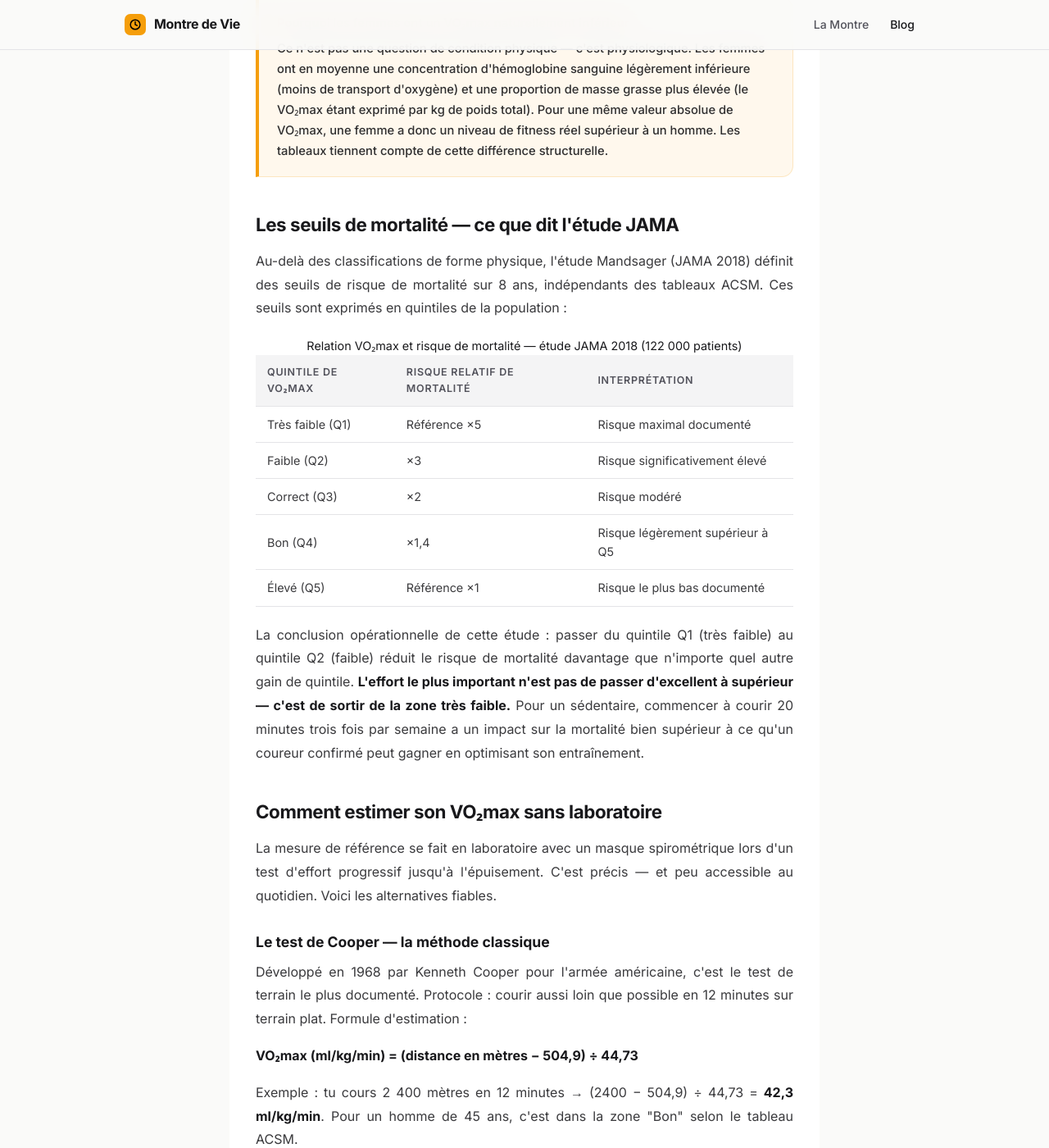
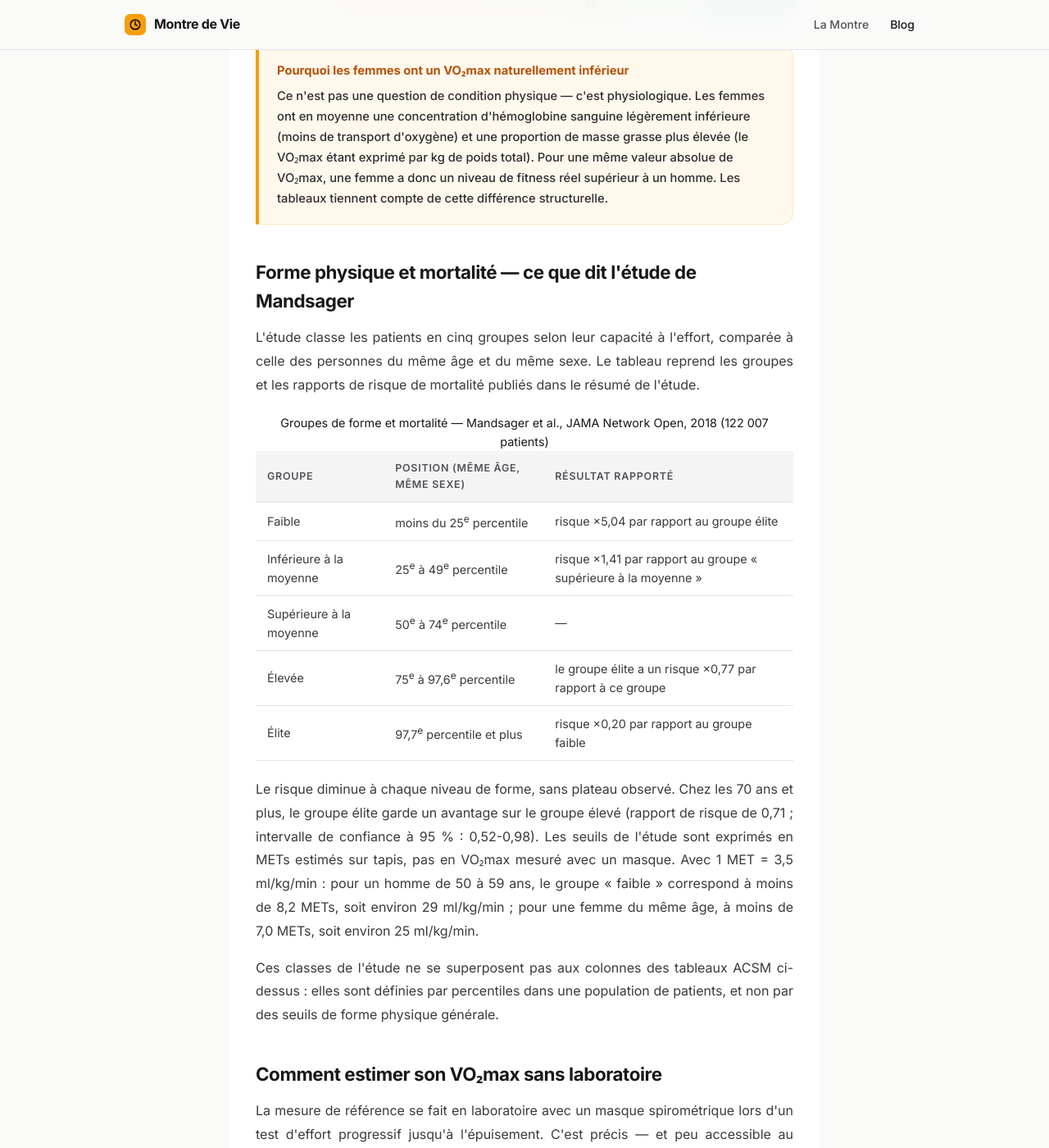
Before and after one commit to SebRunNature/memento-mori, a Jekyll site: the page built from _posts/2026-06-24-vo2max-selon-l-age-tableau-normes-et-comment-progresser.html, in a window 1280 px wide and 1400 px high, scrolled down 3099 px. Shown: the whole window at 82% size. Built offline with Jekyll 4.4.1, drawn with Linux system fonts in a browser that asks for light colours; some of the changed text lies outside the part shown.

Commit message:
VO2 max : refait la section mortalité d'après l'étude de Mandsager (texte intégral)
- Remplace le tableau « quintiles ×5/×3/×2/×1,4 » par les cinq groupes et les rapports de risque publiés (5,04 ; 1,41 ; 0,77 ; 0,20).
- Corrige : la comparaison ×5 est faible vs élite (pas « élevé »), les groupes sont définis par percentiles d'âge et de sexe, seuils en METs estimés sur tapis.
- Retire des affirmations non étayées (« aucun autre marqueur », « reproductible dans des dizaines d'études », gain maximal entre deux groupes).
- Renvoie vers l'article VO2 max et espérance de vie ; FAQ et JSON-LD mis à jour.

Co-Authored-By: Claude Sonnet 5.5 <noreply@anthropic.com>
Claude-Session: https://claude.ai/code/session_01CwhknXf2CiLqDihVyfTai6

```diff
--- a/_posts/2026-06-24-vo2max-selon-l-age-tableau-normes-et-comment-progresser.html
+++ b/_posts/2026-06-24-vo2max-selon-l-age-tableau-normes-et-comment-progresser.html
@@ -2,7 +2,7 @@
 layout: post
 title: "VO2 max par âge : le tableau pour savoir où tu te situes"
 description: "Tableau du VO2 max par âge pour les hommes et les femmes, comment l'estimer sans laboratoire, ce qu'il indique et comment progresser."
-excerpt: "Ta montre GPS affiche un VO₂max de 42. C'est bien ? C'est insuffisant ? Tout dépend de ton âge et de ton sexe. Tableau de référence complet, méthodes d'estimation, et les protocoles d'entraînement qui font vraiment progresser ce marqueur — celui que la science identifie comme le prédicteur de mortalité numéro un."
+excerpt: "Ta montre GPS affiche un VO₂max de 42. C'est bien ? C'est insuffisant ? Tout dépend de ton âge et de ton sexe. Tableau de référence complet, méthodes d'estimation, et les protocoles d'entraînement qui font vraiment progresser ce marqueur — celui que les grandes études associent le plus nettement à la mortalité."
 date: 2026-06-24
 author: Sébastien Salomon
 last_modified_at: 2026-11-11
@@ -21,13 +21,13 @@ last_modified_at: 2026-11-11
 
   <p>Voici le tableau de référence complet, comment estimer ton VO₂max sans laboratoire, et les protocoles d'entraînement qui le font vraiment progresser. Pour situer ce chiffre dans ton espérance de vie et ton âge biologique, tu peux utiliser le <a href="/montre/">calculateur gratuit de Montre de Vie</a>, sans compte.</p>
 
-  <h2>Pourquoi le VO₂max est le marqueur de longévité numéro un</h2>
+  <h2>Pourquoi le VO₂max compte pour la longévité</h2>
 
   <p>Avant les tableaux, il faut comprendre pourquoi ce chiffre mérite autant d'attention. Le VO₂max — la consommation maximale d'oxygène, exprimée en millilitres d'oxygène par kilogramme de poids corporel par minute (ml/kg/min) — n'est pas qu'un indicateur de performance sportive. C'est un marqueur biologique systémique qui reflète l'état du système cardiovasculaire, pulmonaire, musculaire et métabolique simultanément.</p>
 
-  <p>L'étude JAMA de Mandsager (2018, 122 000 patients suivis sur 8 ans) est la référence absolue sur le sujet. Ses conclusions sont frappantes : les individus avec un VO₂max très faible ont un risque de mortalité <strong>5 fois supérieur</strong> à ceux avec un VO₂max élevé. Une amplitude plus grande que celle associée au tabagisme, au diabète de type 2 ou à l'hypertension. Aucun autre marqueur unique ne prédit aussi bien la mortalité à long terme.</p>
+  <p>L'étude de Mandsager et al. (<em>JAMA Network Open</em>, 2018) a suivi 122 007 adultes adressés pour un test d'effort sur tapis, pendant 8,4 ans en médiane. Chacun est classé dans l'un de cinq groupes de forme, selon son âge et son sexe. Le groupe « faible » (les 25 % les moins en forme) avait un risque de décès environ <strong>5 fois supérieur</strong> à celui du groupe « élite » (les 2,3 % les plus en forme) : rapport de risque ajusté de 5,04 (intervalle de confiance à 95 % : 4,10-6,20). Les auteurs notent que cet écart est comparable ou supérieur à celui associé au tabagisme, au diabète ou à une maladie coronarienne (rapports de 1,41, 1,40 et 1,29).</p>
 
-  <p>Ce n'est pas une corrélation anecdotique. C'est reproductible dans des dizaines d'études sur des populations différentes, des tranches d'âge différentes, des pays différents. Le VO₂max est un proxy de la santé globale du système — et il entre directement dans le calcul du <a href="/score-de-vie/">Score de Vie</a> au Niveau 2 du calculateur.</p>
+  <p>C'est une étude d'observation, sur des patients adressés pour un test : elle montre une association, pas qu'améliorer sa forme fait gagner le même écart. D'autres travaux vont dans le même sens, détaillés dans l'article <a href="/blog/vo2max-longevite/">VO2 max et espérance de vie</a>. Le VO₂max entre aussi dans le calcul du <a href="/score-de-vie/">Score de Vie</a>, au Niveau 2 du calculateur.</p>
 
   <h2>Tableau de référence VO₂max par âge — Hommes</h2>
 
@@ -184,29 +184,31 @@ last_modified_at: 2026-11-11
     Ce n'est pas une question de condition physique — c'est physiologique. Les femmes ont en moyenne une concentration d'hémoglobine sanguine légèrement inférieure (moins de transport d'oxygène) et une proportion de masse grasse plus élevée (le VO₂max étant exprimé par kg de poids total). Pour une même valeur absolue de VO₂max, une femme a donc un niveau de fitness réel supérieur à un homme. Les tableaux tiennent compte de cette différence structurelle.
   </div>
 
-  <h2>Les seuils de mortalité — ce que dit l'étude JAMA</h2>
+  <h2>Forme physique et mortalité — ce que dit l'étude de Mandsager</h2>
 
-  <p>Au-delà des classifications de forme physique, l'étude Mandsager (JAMA 2018) définit des seuils de risque de mortalité sur 8 ans, indépendants des tableaux ACSM. Ces seuils sont exprimés en quintiles de la population :</p>
+  <p>L'étude classe les patients en cinq groupes selon leur capacité à l'effort, comparée à celle des personnes du même âge et du même sexe. Le tableau reprend les groupes et les rapports de risque de mortalité publiés dans le résumé de l'étude.</p>
 
   <table>
-    <caption>Relation VO₂max et risque de mortalité — étude JAMA 2018 (122 000 patients)</caption>
+    <caption>Groupes de forme et mortalité — Mandsager et al., JAMA Network Open, 2018 (122 007 patients)</caption>
     <thead>
       <tr>
-        <th>Quintile de VO₂max</th>
-        <th>Risque relatif de mortalité</th>
-        <th>Interprétation</th>
+        <th>Groupe</th>
+        <th>Position (même âge, même sexe)</th>
+        <th>Résultat rapporté</th>
       </tr>
     </thead>
     <tbody>
-      <tr><td>Très faible (Q1)</td><td>Référence ×5</td><td>Risque maximal documenté</td></tr>
-      <tr><td>Faible (Q2)</td><td>×3</td><td>Risque significativement élevé</td></tr>
-      <tr><td>Correct (Q3)</td><td>×2</td><td>Risque modéré</td></tr>
-      <tr><td>Bon (Q4)</td><td>×1,4</td><td>Risque légèrement supérieur à Q5</td></tr>
-      <tr><td>Élevé (Q5)</td><td>Référence ×1</td><td>Risque le plus bas documenté</td></tr>
+      <tr><td>Faible</td><td>moins du 25<sup>e</sup> percentile</td><td>risque ×5,04 par rapport au groupe élite</td></tr>
+      <tr><td>Inférieure à la moyenne</td><td>25<sup>e</sup> à 49<sup>e</sup> percentile</td><td>risque ×1,41 par rapport au groupe « supérieure à la moyenne »</td></tr>
+      <tr><td>Supérieure à la moyenne</td><td>50<sup>e</sup> à 74<sup>e</sup> percentile</td><td>—</td></tr>
+      <tr><td>Élevée</td><td>75<sup>e</sup> à 97,6<sup>e</sup> percentile</td><td>le groupe élite a un risque ×0,77 par rapport à ce groupe</td></tr>
+      <tr><td>Élite</td><td>97,7<sup>e</sup> percentile et plus</td><td>risque ×0,20 par rapport au groupe faible</td></tr>
     </tbody>
   </table>
 
-  <p>La conclusion opérationnelle de cette étude : passer du quintile Q1 (très faible) au quintile Q2 (faible) réduit le risque de mortalité davantage que n'importe quel autre gain de quintile. <strong>L'effort le plus important n'est pas de passer d'excellent à supérieur — c'est de sortir de la zone très faible.</strong> Pour un sédentaire, commencer à courir 20 minutes trois fois par semaine a un impact sur la mortalité bien supérieur à ce qu'un coureur confirmé peut gagner en optimisant son entraînement.</p>
+  <p>Le risque diminue à chaque niveau de forme, sans plateau observé. Chez les 70 ans et plus, le groupe élite garde un avantage sur le groupe élevé (rapport de risque de 0,71 ; intervalle de confiance à 95 % : 0,52-0,98). Les seuils de l'étude sont exprimés en METs estimés sur tapis, pas en VO₂max mesuré avec un masque. Avec 1 MET = 3,5 ml/kg/min : pour un homme de 50 à 59 ans, le groupe « faible » correspond à moins de 8,2 METs, soit environ 29 ml/kg/min ; pour une femme du même âge, à moins de 7,0 METs, soit environ 25 ml/kg/min.</p>
+
+  <p>Ces classes de l'étude ne se superposent pas aux colonnes des tableaux ACSM ci-dessus : elles sont définies par percentiles dans une population de patients, et non par des seuils de forme physique générale.</p>
 
   <h2>Comment estimer son VO₂max sans laboratoire</h2>
 
@@ -335,7 +337,7 @@ last_modified_at: 2026-11-11
 
   <details open>
     <summary>Quel est un bon VO₂max selon l'âge ?</summary>
-    <p>Selon la classification ACSM, un "bon" VO₂max pour un homme de 40 à 49 ans se situe entre 39 et 44 ml/kg/min, et entre 30 et 35 ml/kg/min pour une femme du même âge. Mais au-delà des classifications de forme physique, l'étude JAMA (2018, 122 000 patients) montre que l'objectif en termes de longévité est de sortir du quintile inférieur — passer de "très faible" à "faible" réduit le risque de mortalité davantage que n'importe quel autre gain.</p>
+    <p>Selon la classification ACSM, un "bon" VO₂max pour un homme de 40 à 49 ans se situe entre 39 et 44 ml/kg/min, et entre 30 et 35 ml/kg/min pour une femme du même âge. Pour la longévité, l'étude de Mandsager (<em>JAMA Network Open</em>, 2018, 122 007 patients) montre que la mortalité baisse à chaque niveau de forme : le groupe le moins en forme pour son âge et son sexe a un risque environ 5 fois supérieur à celui du groupe élite. C'est une association observée, pas une garantie individuelle.</p>
   </details>
 
   <details open>
@@ -354,8 +356,8 @@ last_modified_at: 2026-11-11
   </details>
 
   <details open>
-    <summary>À partir de quel VO₂max le risque de mortalité augmente-t-il significativement ?</summary>
-    <p>Selon l'étude JAMA (Mandsager, 2018), c'est dans le quintile inférieur de la population que le risque explose — environ 5 fois supérieur au quintile le plus élevé. En valeur absolue, cela correspond approximativement à un VO₂max inférieur à 28 ml/kg/min pour un homme de 40 à 49 ans, et à moins de 20 ml/kg/min pour une femme du même âge selon les tableaux ACSM. Ces seuils varient selon l'âge — c'est pourquoi les tableaux de normes par tranche d'âge sont essentiels pour l'interprétation.</p>
+    <summary>À partir de quel VO₂max le risque de mortalité augmente-t-il ?</summary>
+    <p>Il n'y a pas de seuil unique : dans l'étude de Mandsager (<em>JAMA Network Open</em>, 2018), le risque augmente progressivement quand la forme baisse. Le groupe « faible » (les 25 % les moins en forme pour leur âge et leur sexe) a un risque environ 5 fois supérieur à celui du groupe élite. Pour un homme de 50 à 59 ans, cela correspond à moins de 8,2 METs (environ 29 ml/kg/min) ; pour une femme du même âge, à moins de 7,0 METs (environ 25 ml/kg/min). Ces seuils varient avec l'âge, et ils sont estimés sur tapis : c'est pourquoi les tableaux par tranche d'âge restent utiles pour te situer.</p>
   </details>
 
   <details open>
@@ -394,7 +396,7 @@ last_modified_at: 2026-11-11
       "name": "Quel est un bon VO₂max selon l'âge ?",
       "acceptedAnswer": {
         "@type": "Answer",
-        "text": "Selon la classification ACSM, un \"bon\" VO₂max pour un homme de 40 à 49 ans se situe entre 39 et 44 ml/kg/min, et entre 30 et 35 ml/kg/min pour une femme du même âge. Mais au-delà des classifications de forme physique, l'étude JAMA (2018, 122 000 patients) montre que l'objectif en termes de longévité est de sortir du quintile inférieur — passer de \"très faible\" à \"faible\" réduit le risque de mortalité davantage que n'importe quel autre gain."
+        "text": "Selon la classification ACSM, un \"bon\" VO₂max pour un homme de 40 à 49 ans se situe entre 39 et 44 ml/kg/min, et entre 30 et 35 ml/kg/min pour une femme du même âge. Pour la longévité, l'étude de Mandsager (JAMA Network Open, 2018, 122 007 patients) montre que la mortalité baisse à chaque niveau de forme : le groupe le moins en forme pour son âge et son sexe a un risque environ 5 fois supérieur à celui du groupe élite. C'est une association observée, pas une garantie individuelle."
       }
     },
     {
@@ -423,10 +425,10 @@ last_modified_at: 2026-11-11
     },
     {
       "@type": "Question",
-      "name": "À partir de quel VO₂max le risque de mortalité augmente-t-il significativement ?",
+      "name": "À partir de quel VO₂max le risque de mortalité augmente-t-il ?",
       "acceptedAnswer": {
         "@type": "Answer",
-        "text": "Selon l'étude JAMA (Mandsager, 2018), c'est dans le quintile inférieur de la population que le risque explose — environ 5 fois supérieur au quintile le plus élevé. En valeur absolue, cela correspond approximativement à un VO₂max inférieur à 28 ml/kg/min pour un homme de 40 à 49 ans, et à moins de 20 ml/kg/min pour une femme du même âge selon les tableaux ACSM. Ces seuils varient selon l'âge — c'est pourquoi les tableaux de normes par tranche d'âge sont essentiels pour l'interprétation."
+        "text": "Il n'y a pas de seuil unique : dans l'étude de Mandsager (JAMA Network Open, 2018), le risque augmente progressivement quand la forme baisse. Le groupe « faible » (les 25 % les moins en forme pour leur âge et leur sexe) a un risque environ 5 fois supérieur à celui du groupe élite. Pour un homme de 50 à 59 ans, cela correspond à moins de 8,2 METs (environ 29 ml/kg/min) ; pour une femme du même âge, à moins de 7,0 METs (environ 25 ml/kg/min). Ces seuils varient avec l'âge, et ils sont estimés sur tapis : c'est pourquoi les tableaux par tranche d'âge restent utiles pour te situer."
       }
     },
     {
```
